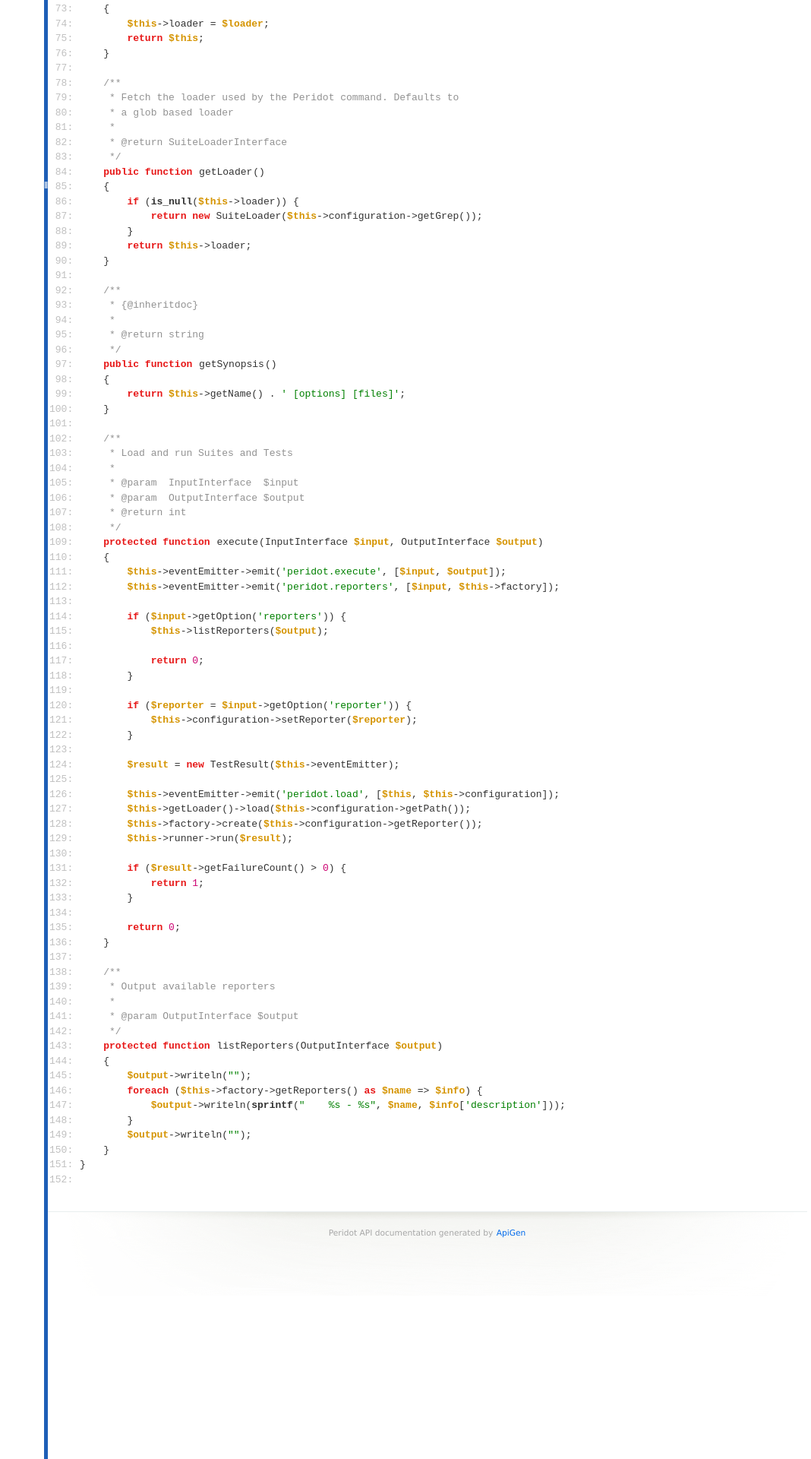
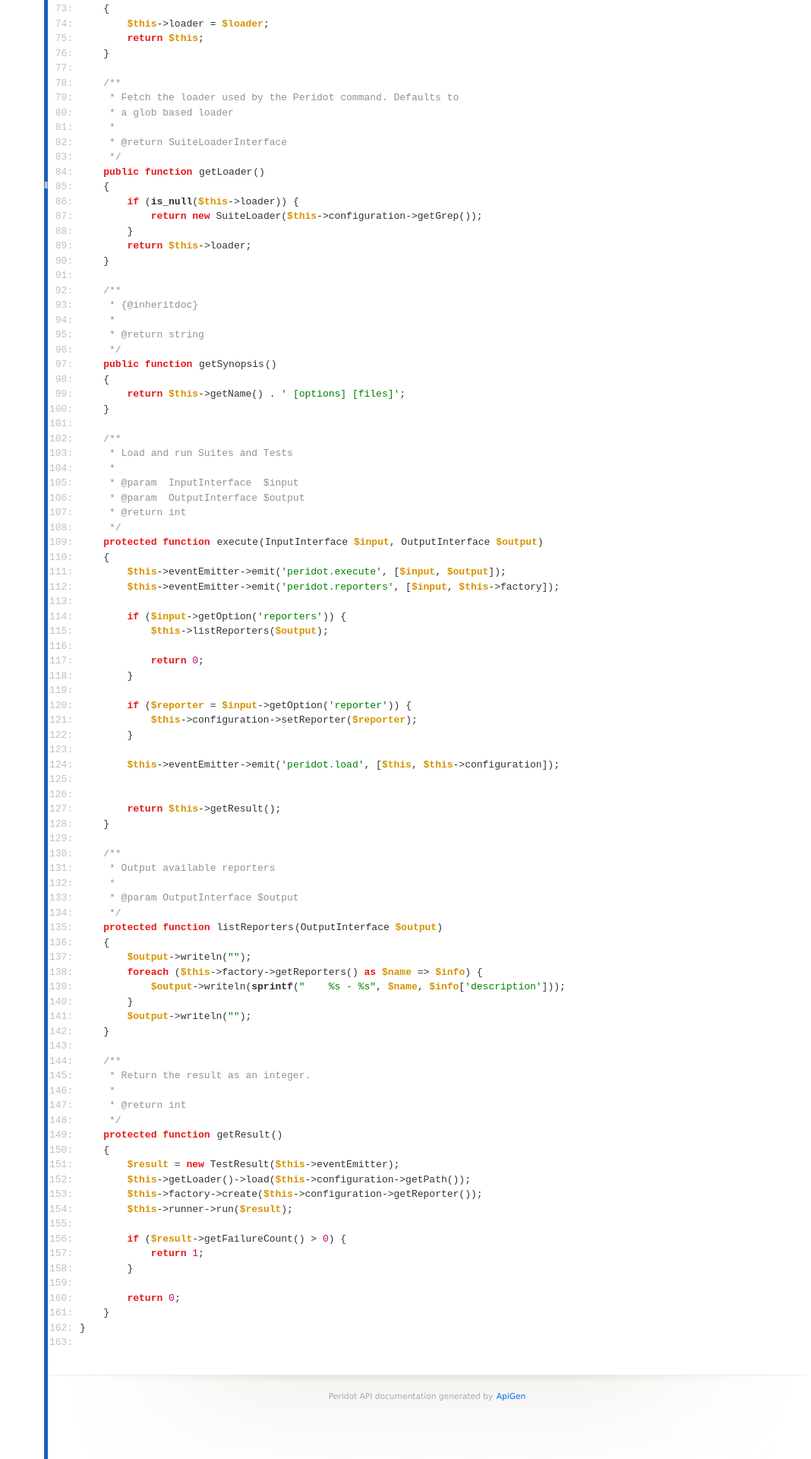
Before and after one commit to peridot-php/peridot-php.github.io, a Jekyll site: the page docs/source-class-Peridot.Console.Command.html, which Jekyll copies as it is, in a window 1280 px wide. Shown: the part 1434-3354 px from the top of the page at 76% size, without its empty margins (212-1280 px from the left). Built offline with Jekyll 4.4.1, drawn with Linux system fonts in a browser that asks for light colours.

Commit message:
auto-update

```diff
--- a/docs/class-Peridot.Console.Version.html
+++ b/docs/class-Peridot.Console.Version.html
@@ -178,7 +178,7 @@
 		<td class="value">
 			<div>
 				<a href="#NUMBER" class="anchor">#</a>
-				<code><span class="php-quote">&quot;1.1.6&quot;</span></code>
+				<code><span class="php-quote">&quot;1.1.7&quot;</span></code>
 			</div>
 		</td>
 	</tr>
--- a/docs/source-class-Peridot.Console.Command.html
+++ b/docs/source-class-Peridot.Console.Command.html
@@ -243,35 +243,46 @@
 </span><span id="121" class="l"><a class="l" href="#121">121: </a>            <span class="php-var">$this</span>-&gt;configuration-&gt;setReporter(<span class="php-var">$reporter</span>);
 </span><span id="122" class="l"><a class="l" href="#122">122: </a>        }
 </span><span id="123" class="l"><a class="l" href="#123">123: </a>
-</span><span id="124" class="l"><a class="l" href="#124">124: </a>        <span class="php-var">$result</span> = <span class="php-keyword1">new</span> TestResult(<span class="php-var">$this</span>-&gt;eventEmitter);
+</span><span id="124" class="l"><a class="l" href="#124">124: </a>        <span class="php-var">$this</span>-&gt;eventEmitter-&gt;emit(<span class="php-quote">'peridot.load'</span>, [<span class="php-var">$this</span>, <span class="php-var">$this</span>-&gt;configuration]);
 </span><span id="125" class="l"><a class="l" href="#125">125: </a>
-</span><span id="126" class="l"><a class="l" href="#126">126: </a>        <span class="php-var">$this</span>-&gt;eventEmitter-&gt;emit(<span class="php-quote">'peridot.load'</span>, [<span class="php-var">$this</span>, <span class="php-var">$this</span>-&gt;configuration]);
-</span><span id="127" class="l"><a class="l" href="#127">127: </a>        <span class="php-var">$this</span>-&gt;getLoader()-&gt;load(<span class="php-var">$this</span>-&gt;configuration-&gt;getPath());
-</span><span id="128" class="l"><a class="l" href="#128">128: </a>        <span class="php-var">$this</span>-&gt;factory-&gt;create(<span class="php-var">$this</span>-&gt;configuration-&gt;getReporter());
-</span><span id="129" class="l"><a class="l" href="#129">129: </a>        <span class="php-var">$this</span>-&gt;runner-&gt;run(<span class="php-var">$result</span>);
-</span><span id="130" class="l"><a class="l" href="#130">130: </a>
-</span><span id="131" class="l"><a class="l" href="#131">131: </a>        <span class="php-keyword1">if</span> (<span class="php-var">$result</span>-&gt;getFailureCount() &gt; <span class="php-num">0</span>) {
-</span><span id="132" class="l"><a class="l" href="#132">132: </a>            <span class="php-keyword1">return</span> <span class="php-num">1</span>;
-</span><span id="133" class="l"><a class="l" href="#133">133: </a>        }
-</span><span id="134" class="l"><a class="l" href="#134">134: </a>
-</span><span id="135" class="l"><a class="l" href="#135">135: </a>        <span class="php-keyword1">return</span> <span class="php-num">0</span>;
-</span><span id="136" class="l"><a class="l" href="#136">136: </a>    }
-</span><span id="137" class="l"><a class="l" href="#137">137: </a>
-</span><span id="138" class="l"><a class="l" href="#138">138: </a>    <span class="php-comment">/**
-</span></span><span id="139" class="l"><a class="l" href="#139">139: </a><span class="php-comment">     * Output available reporters
-</span></span><span id="140" class="l"><a class="l" href="#140">140: </a><span class="php-comment">     *
-</span></span><span id="141" class="l"><a class="l" href="#141">141: </a><span class="php-comment">     * @param OutputInterface $output
-</span></span><span id="142" class="l"><a class="l" href="#142">142: </a><span class="php-comment">     */</span>
-</span><span id="143" class="l"><a class="l" href="#143">143: </a>    <span class="php-keyword1">protected</span> <span class="php-keyword1">function</span> <a id="_listReporters" href="#_listReporters">listReporters</a>(OutputInterface <span class="php-var">$output</span>)
-</span><span id="144" class="l"><a class="l" href="#144">144: </a>    {
-</span><span id="145" class="l"><a class="l" href="#145">145: </a>        <span class="php-var">$output</span>-&gt;writeln(<span class="php-quote">&quot;&quot;</span>);
-</span><span id="146" class="l"><a class="l" href="#146">146: </a>        <span class="php-keyword1">foreach</span> (<span class="php-var">$this</span>-&gt;factory-&gt;getReporters() <span class="php-keyword1">as</span> <span class="php-var">$name</span> =&gt; <span class="php-var">$info</span>) {
-</span><span id="147" class="l"><a class="l" href="#147">147: </a>            <span class="php-var">$output</span>-&gt;writeln(<span class="php-keyword2">sprintf</span>(<span class="php-quote">&quot;    %s - %s&quot;</span>, <span class="php-var">$name</span>, <span class="php-var">$info</span>[<span class="php-quote">'description'</span>]));
-</span><span id="148" class="l"><a class="l" href="#148">148: </a>        }
-</span><span id="149" class="l"><a class="l" href="#149">149: </a>        <span class="php-var">$output</span>-&gt;writeln(<span class="php-quote">&quot;&quot;</span>);
-</span><span id="150" class="l"><a class="l" href="#150">150: </a>    }
-</span><span id="151" class="l"><a class="l" href="#151">151: </a>}
-</span><span id="152" class="l"><a class="l" href="#152">152: </a></span></code></pre>
+</span><span id="126" class="l"><a class="l" href="#126">126: </a>
+</span><span id="127" class="l"><a class="l" href="#127">127: </a>        <span class="php-keyword1">return</span> <span class="php-var">$this</span>-&gt;getResult();
+</span><span id="128" class="l"><a class="l" href="#128">128: </a>    }
+</span><span id="129" class="l"><a class="l" href="#129">129: </a>
+</span><span id="130" class="l"><a class="l" href="#130">130: </a>    <span class="php-comment">/**
+</span></span><span id="131" class="l"><a class="l" href="#131">131: </a><span class="php-comment">     * Output available reporters
+</span></span><span id="132" class="l"><a class="l" href="#132">132: </a><span class="php-comment">     *
+</span></span><span id="133" class="l"><a class="l" href="#133">133: </a><span class="php-comment">     * @param OutputInterface $output
+</span></span><span id="134" class="l"><a class="l" href="#134">134: </a><span class="php-comment">     */</span>
+</span><span id="135" class="l"><a class="l" href="#135">135: </a>    <span class="php-keyword1">protected</span> <span class="php-keyword1">function</span> <a id="_listReporters" href="#_listReporters">listReporters</a>(OutputInterface <span class="php-var">$output</span>)
+</span><span id="136" class="l"><a class="l" href="#136">136: </a>    {
+</span><span id="137" class="l"><a class="l" href="#137">137: </a>        <span class="php-var">$output</span>-&gt;writeln(<span class="php-quote">&quot;&quot;</span>);
+</span><span id="138" class="l"><a class="l" href="#138">138: </a>        <span class="php-keyword1">foreach</span> (<span class="php-var">$this</span>-&gt;factory-&gt;getReporters() <span class="php-keyword1">as</span> <span class="php-var">$name</span> =&gt; <span class="php-var">$info</span>) {
+</span><span id="139" class="l"><a class="l" href="#139">139: </a>            <span class="php-var">$output</span>-&gt;writeln(<span class="php-keyword2">sprintf</span>(<span class="php-quote">&quot;    %s - %s&quot;</span>, <span class="php-var">$name</span>, <span class="php-var">$info</span>[<span class="php-quote">'description'</span>]));
+</span><span id="140" class="l"><a class="l" href="#140">140: </a>        }
+</span><span id="141" class="l"><a class="l" href="#141">141: </a>        <span class="php-var">$output</span>-&gt;writeln(<span class="php-quote">&quot;&quot;</span>);
+</span><span id="142" class="l"><a class="l" href="#142">142: </a>    }
+</span><span id="143" class="l"><a class="l" href="#143">143: </a>
+</span><span id="144" class="l"><a class="l" href="#144">144: </a>    <span class="php-comment">/**
+</span></span><span id="145" class="l"><a class="l" href="#145">145: </a><span class="php-comment">     * Return the result as an integer.
+</span></span><span id="146" class="l"><a class="l" href="#146">146: </a><span class="php-comment">     *
+</span></span><span id="147" class="l"><a class="l" href="#147">147: </a><span class="php-comment">     * @return int
+</span></span><span id="148" class="l"><a class="l" href="#148">148: </a><span class="php-comment">     */</span>
+</span><span id="149" class="l"><a class="l" href="#149">149: </a>    <span class="php-keyword1">protected</span> <span class="php-keyword1">function</span> <a id="_getResult" href="#_getResult">getResult</a>()
+</span><span id="150" class="l"><a class="l" href="#150">150: </a>    {
+</span><span id="151" class="l"><a class="l" href="#151">151: </a>        <span class="php-var">$result</span> = <span class="php-keyword1">new</span> TestResult(<span class="php-var">$this</span>-&gt;eventEmitter);
+</span><span id="152" class="l"><a class="l" href="#152">152: </a>        <span class="php-var">$this</span>-&gt;getLoader()-&gt;load(<span class="php-var">$this</span>-&gt;configuration-&gt;getPath());
+</span><span id="153" class="l"><a class="l" href="#153">153: </a>        <span class="php-var">$this</span>-&gt;factory-&gt;create(<span class="php-var">$this</span>-&gt;configuration-&gt;getReporter());
+</span><span id="154" class="l"><a class="l" href="#154">154: </a>        <span class="php-var">$this</span>-&gt;runner-&gt;run(<span class="php-var">$result</span>);
+</span><span id="155" class="l"><a class="l" href="#155">155: </a>
+</span><span id="156" class="l"><a class="l" href="#156">156: </a>        <span class="php-keyword1">if</span> (<span class="php-var">$result</span>-&gt;getFailureCount() &gt; <span class="php-num">0</span>) {
+</span><span id="157" class="l"><a class="l" href="#157">157: </a>            <span class="php-keyword1">return</span> <span class="php-num">1</span>;
+</span><span id="158" class="l"><a class="l" href="#158">158: </a>        }
+</span><span id="159" class="l"><a class="l" href="#159">159: </a>
+</span><span id="160" class="l"><a class="l" href="#160">160: </a>        <span class="php-keyword1">return</span> <span class="php-num">0</span>;
+</span><span id="161" class="l"><a class="l" href="#161">161: </a>    }
+</span><span id="162" class="l"><a class="l" href="#162">162: </a>}
+</span><span id="163" class="l"><a class="l" href="#163">163: </a></span></code></pre>
 
 	<div id="footer">
 		Peridot API documentation generated by <a href="http://apigen.org">ApiGen</a>
--- a/docs/source-class-Peridot.Console.Version.html
+++ b/docs/source-class-Peridot.Console.Version.html
@@ -133,7 +133,7 @@
 </span><span id="11" class="l"><a class="l" href="#11">11: </a>    <span class="php-comment">/**
 </span></span><span id="12" class="l"><a class="l" href="#12">12: </a><span class="php-comment">     * @var int
 </span></span><span id="13" class="l"><a class="l" href="#13">13: </a><span class="php-comment">     */</span>
-</span><span id="14" class="l"><a class="l" href="#14">14: </a>    <span class="php-keyword1">const</span> <a id="NUMBER" href="#NUMBER">NUMBER</a> = <span class="php-quote">&quot;1.1.6&quot;</span>;
+</span><span id="14" class="l"><a class="l" href="#14">14: </a>    <span class="php-keyword1">const</span> <a id="NUMBER" href="#NUMBER">NUMBER</a> = <span class="php-quote">&quot;1.1.7&quot;</span>;
 </span><span id="15" class="l"><a class="l" href="#15">15: </a>
 </span><span id="16" class="l"><a class="l" href="#16">16: </a>    <span class="php-comment">/**
 </span></span><span id="17" class="l"><a class="l" href="#17">17: </a><span class="php-comment">     * @var string
```
Also changed, not shown: docs/class-Peridot.Console.Command.html (+39 -3 lines), 1 other file.
